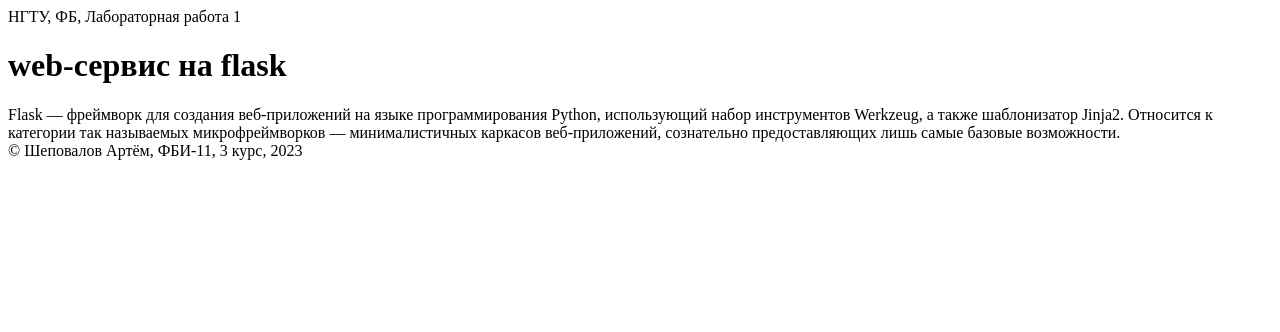
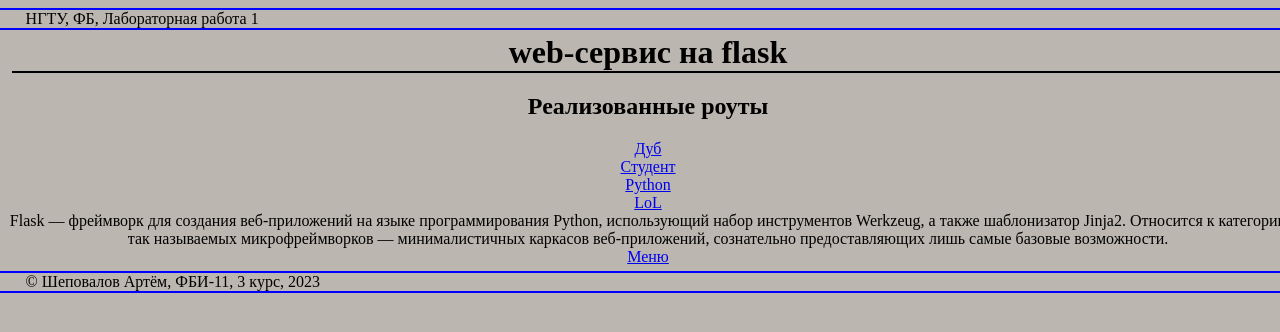
Before and after one commit to Shepovalovv/webprogramming-labs-2, a Flask app: page /lab1 in a window 1280 px wide. Shown: the top 332 px of the page. Run offline with Flask 3, Linux system fonts and the light colour scheme.

Commit message:
Роуты

```diff
--- a/app.py
+++ b/app.py
@@ -8,8 +8,9 @@ def start():
 
 @app.route("/menu")
 def menu():
-    return """
+    return '''
 <!doctype html>
+<link rel="stylesheet" href="''' + url_for('static', filename='lab1.css') + '''">
 <html>
     <head>
         <title>НГТУ, ФБ, Лабораторные работы</title>
@@ -19,23 +20,24 @@ def menu():
         НГТУ,ФБ, WEB-программирование, часть 2. Список лабораторных
         </header>
 
-        <ol>
+        <ul>
             <li>
             <a href = '/lab1' target = _blank>Первая Лабораторная работа</a>
             </li>
-        </ol>
+        </ul>
 
         <footer>
         &copy; Шеповалов Артём, ФБИ-11, 3 курс, 2023
         </footer>
     </body>
 </html>
-"""
+'''
 
 @app.route("/lab1")
 def lab1():
-    return """
+    return '''
 <!doctype html>
+<link rel="stylesheet" href="''' + url_for('static', filename='lab1.css') + '''">
 <html>
     <head>
         <title>Шеповалов Артём Сергеевич, Лабораторная 1</title>
@@ -46,6 +48,12 @@ def lab1():
         </header>
 
         <h1>web-сервис на flask</h1>
+        <h2>Реализованные роуты</h2>
+
+        <a href = "/lab1/oak" target =_blank>Дуб</a><br>
+        <a href = "/lab1/student" target =_blank>Студент</a><br>
+        <a href = "/lab1/python" target =_blank>Python</a><br>
+        <a href = "/lab1/LoL" target =_blank>LoL</a><br>
 
         <div>
         Flask — фреймворк для создания веб-приложений на языке
@@ -55,12 +63,14 @@ def lab1():
         веб-приложений, сознательно предоставляющих лишь самые базовые возможности.
         </div>
 
+        <a href ="/menu" target =_blank>Меню</a>
+
         <footer>
         &copy; Шеповалов Артём, ФБИ-11, 3 курс, 2023
         </footer>
     </body>
 </html>
-"""
+'''
 
 @app.route("/lab1/oak")
 def oak():
@@ -74,3 +84,51 @@ def oak():
     </body>
 <html>
 '''
+
+@app.route("/lab1/student")
+def student():
+    return'''
+<!doctype html>
+<link rel="stylesheet" href="''' + url_for('static', filename='lab1.css') + '''">
+<html>
+    <body>
+        <h1>Шеповалов Артём Сергеевич</h1>
+        <img src ="''' + url_for('static', filename = 'logo.jpg') +'''">
+    </body>
+<html>
+'''
+
+@app.route("/lab1/python")
+def python():
+    return'''
+<!doctype html>
+<link rel="stylesheet" href="''' + url_for('static', filename='lab1.css') + '''">
+<html>
+    <body>
+        <div>
+            Автор языка Python назвал его в честь британского комедийного шоу «Monty Python»,
+            которое было популярно в начале 1970-х годов.<br>
+            Это телешоу позволяло автору расслабиться и отвлечься от разработки языка.<br>
+            Однако, несмотря на настоящее происхождение названия, для людей более очевидно
+            связывать Python со словом «змея».<br> Этому также способствует логотип, на котором изображена рептилия.
+        </div>
+        <img src ="''' + url_for('static', filename = 'python.png') +'''">
+    </body>
+<html>
+'''
+
+@app.route("/lab1/LoL")
+def LoL():
+    return'''
+<!doctype html>
+<link rel="stylesheet" href="''' + url_for('static', filename='lab1.css') + '''">
+<html>
+    <body>
+        <div>
+            Когда играешь в эту игру, теряешь свои нервы, изматываешь душу.<br>
+            Однако, она затягивает, как сделка с дьяволом...<br>
+        </div>
+        <img src ="''' + url_for('static', filename = 'LoL.jpg') +'''">
+    </body>
+<html>
+'''
--- a/static/lab1.css
+++ b/static/lab1.css
@@ -1,17 +1,42 @@
 h1{
     text-align: center;
-    background-color: coral;
     font-size: xx-large;
+    margin: 4px;
+    border-bottom: 2px black solid;
 }
 
 body{
-    background-color: burlywood;
+    background-color: rgb(187, 182, 175);
     height: 100%;
     width: 100%;
+    text-align: center;
 }
 
 img{
-    width: 100%;
-    height: 100%;
-    position: relative
+    width: 75%;
+    height: auto;
+    position: relative;
+    display: inline-block;
 }
+
+header {
+    text-align: left;
+    border-bottom: 2px blue solid;
+    border-top: 2px blue solid;
+    margin-left: -8px;
+    padding-left: 2%;
+}
+
+footer {
+    text-align: left;
+    border-top: 2px blue solid;
+    border-bottom: 2px blue solid;
+    margin-left: -8px;
+    padding-left: 2%;
+    margin-top: 5px;
+}
+
+a:hover {
+    color: rgb(122, 245, 228);
+    transition:0.5s 0.5s;
+}
```
Also changed, not shown: static/LoL.jpg (added), static/logo.jpg (added), static/python.png (added).
